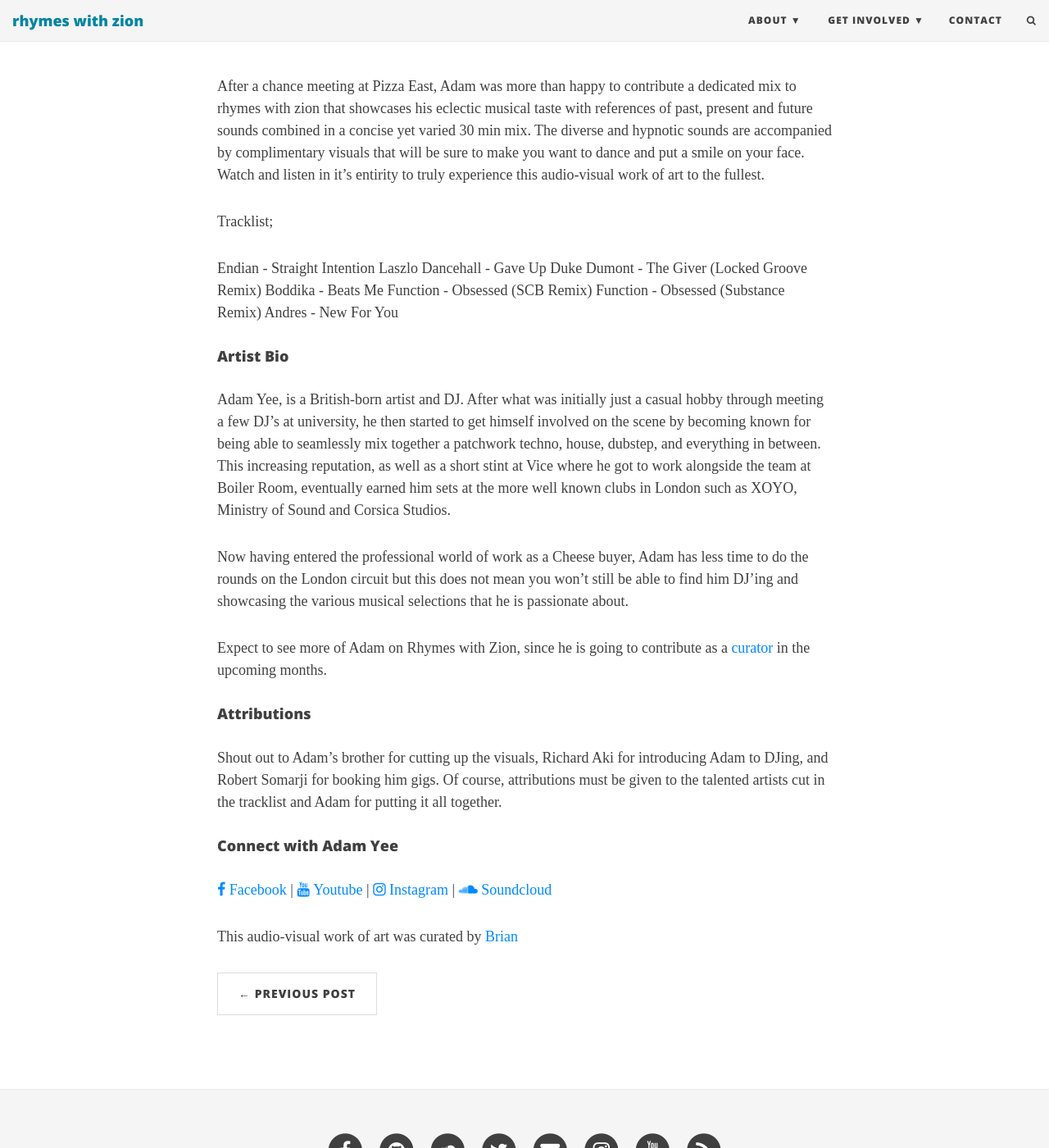
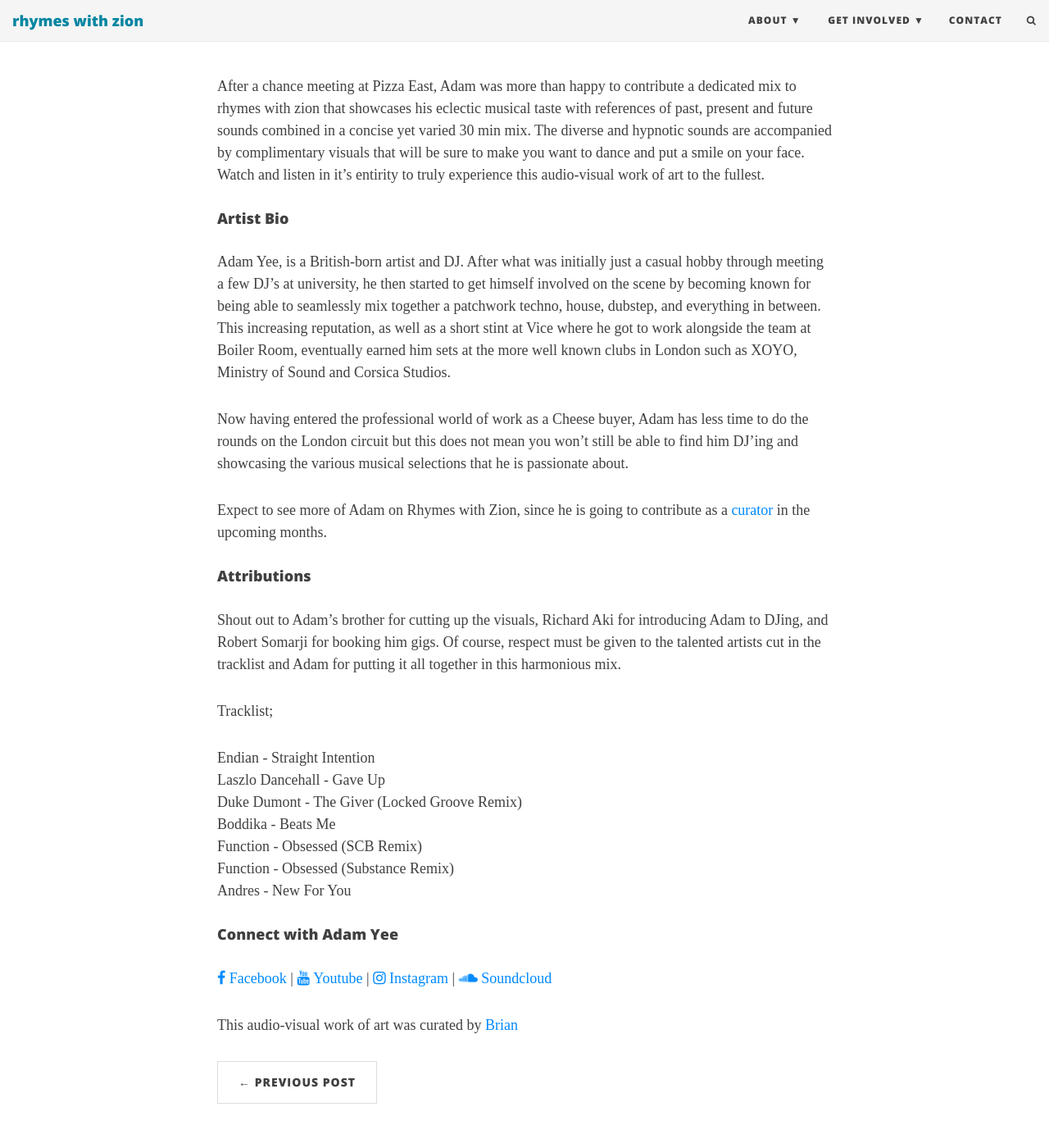
Before and after one commit to rhymeswithzion/rwz-test, a Jekyll site: the page built from _posts/2017-07-20-adam-yee-mix-vol-1.md, in a window 1280 px wide and 1400 px high, scrolled down 1017 px. Shown: the whole window at 82% size. Built offline with Jekyll 4.4.1, drawn with Linux system fonts in a browser that asks for light colours; some web fonts are replaced; comment, search, counter and statistics services are not loaded; some of the changed lines change nothing that is shown.

Commit message:
Create 2017-07-20-adam-yee-mix-vol-1.md

```diff
--- a/_posts/2017-07-20-adam-yee-mix-vol-1.md
+++ b/_posts/2017-07-20-adam-yee-mix-vol-1.md
@@ -22,16 +22,6 @@ Year: 2017
 
 After a chance meeting at Pizza East, Adam was more than happy to contribute a dedicated mix to rhymes with zion that showcases his eclectic musical taste with references of past, present and future sounds combined in a concise yet varied 30 min mix. The diverse and hypnotic sounds are accompanied by complimentary visuals that will be sure to make you want to dance and put a smile on your face. Watch and listen in it's entirity to truly experience this audio-visual work of art to the fullest.
 
-Tracklist;
-
-Endian - Straight Intention
-Laszlo Dancehall - Gave Up
-Duke Dumont - The Giver (Locked Groove Remix)
-Boddika - Beats Me
-Function - Obsessed (SCB Remix)
-Function - Obsessed (Substance Remix)
-Andres - New For You
-
 #### Artist Bio
 
 Adam Yee, is a British-born artist and DJ. After what was initially just a casual hobby through meeting a few DJ's at university, he then started to get himself involved on the scene by becoming known for being able to seamlessly mix together a patchwork techno, house, dubstep, and everything in between.  This increasing reputation, as well as a short stint at Vice where he got to work alongside the team at Boiler Room, eventually earned him sets at the more well known clubs in London such as XOYO, Ministry of Sound and Corsica Studios.
@@ -42,7 +32,18 @@ Expect to see more of Adam on Rhymes with Zion, since he is going to contribute
 
 #### Attributions
 
-Shout out to Adam's brother for cutting up the visuals, Richard Aki for introducing Adam to DJing, and Robert Somarji for booking him gigs. Of course, attributions must be given to the talented artists cut in the tracklist and Adam for putting it all together.
+Shout out to Adam's brother for cutting up the visuals, Richard Aki for introducing Adam to DJing, and Robert Somarji for booking him gigs. Of course, respect must be given to the talented artists cut in the tracklist and Adam for putting it all together in this harmonious mix.
+
+Tracklist;
+
+Endian - Straight Intention<br>
+Laszlo Dancehall - Gave Up<br>
+Duke Dumont - The Giver (Locked Groove Remix)<br>
+Boddika - Beats Me<br>
+Function - Obsessed (SCB Remix)<br>
+Function - Obsessed (Substance Remix)<br>
+Andres - New For You
+
 
 #### Connect with Adam Yee
 
```
